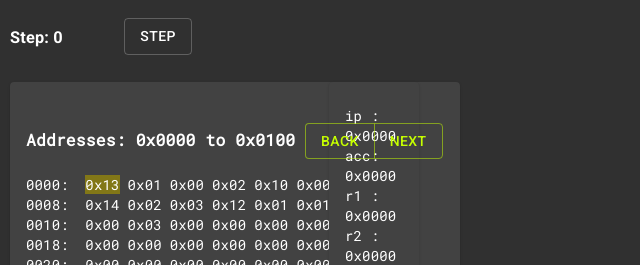
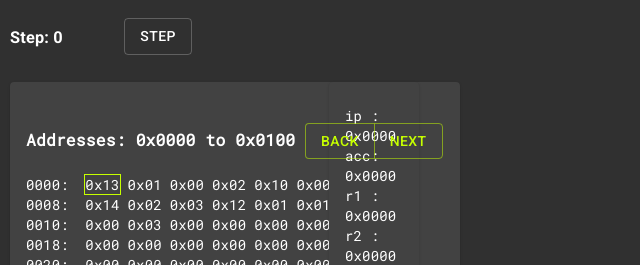
Before and after one commit to maxostarr/lljsvm-ide, a React (Create React App) app: page / in a window 1280 px wide. Shown: the top 265 px of the page, without its empty margins (0-640 px from the left). Built offline with nearby package versions, Linux system fonts and the light colour scheme.

Commit message:
adjust styling

```diff
--- a/src/componenets/memory.js
+++ b/src/componenets/memory.js
@@ -27,7 +27,10 @@ const useStyles = makeStyles(theme => ({
     marginLeft: theme.spacing(1)
   },
   highlighted: {
-    backgroundColor: theme.palette.secondary[900]
+    outline: "solid",
+    outlineColor: theme.palette.secondary.main,
+    outlineWidth: 1
+    // backgroundColor: theme.palette.secondary[900]
   }
 }));
 
```
